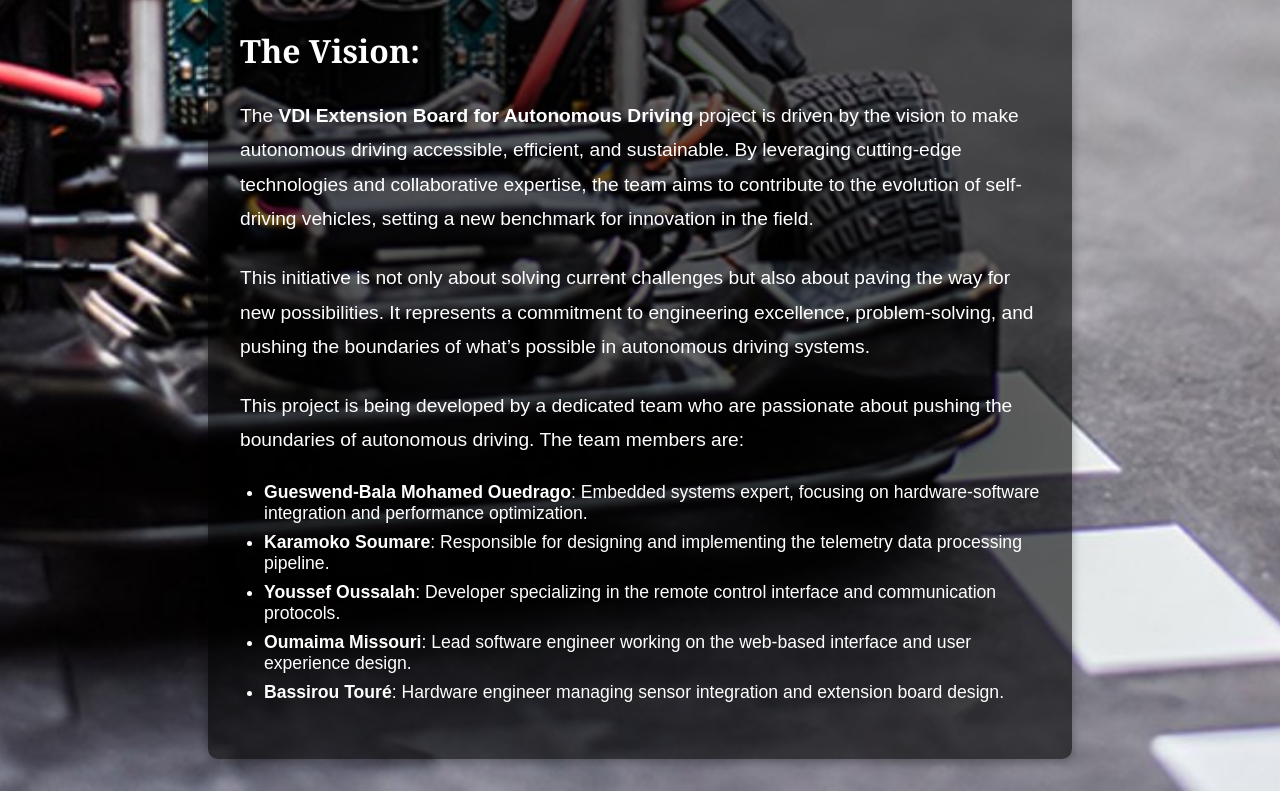
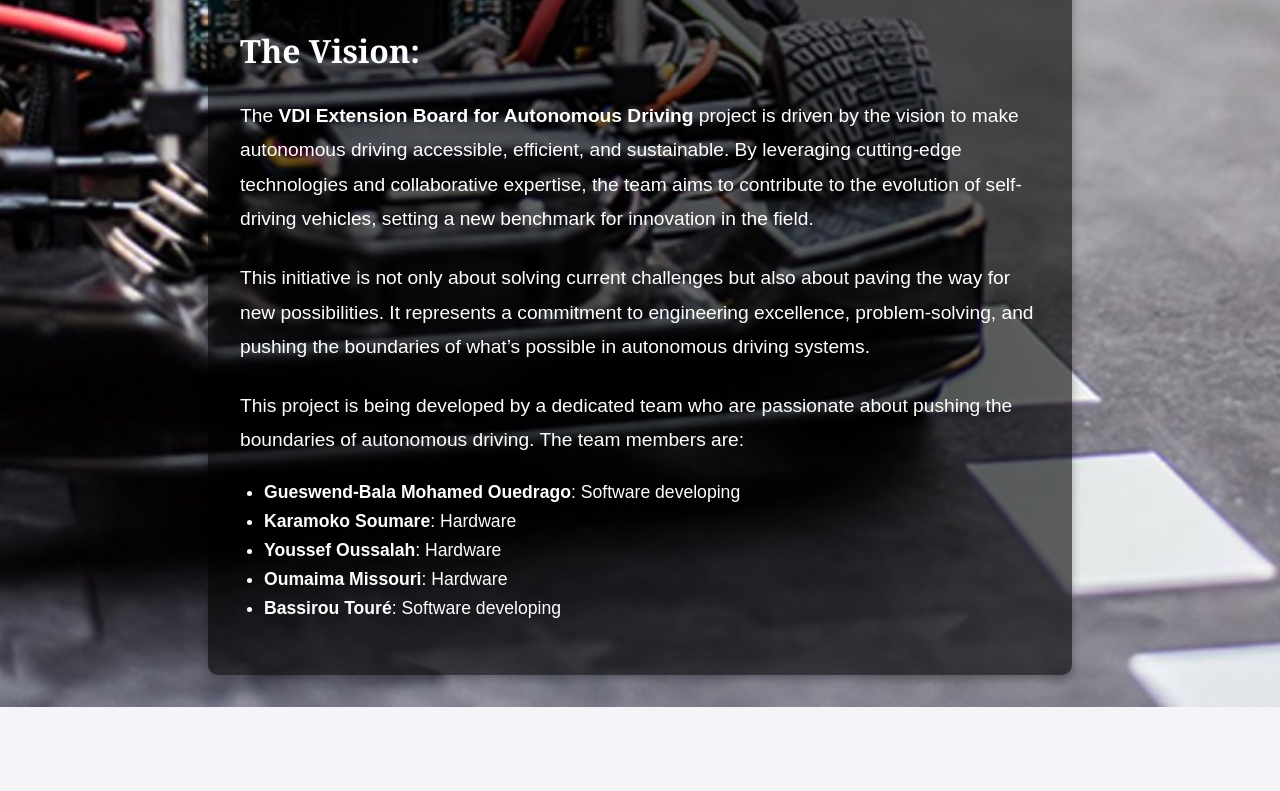
Before and after one commit to omiss100/Capston, a website: page about.html in a window 1280 px wide. Shown: the part 1208-1999 px from the top of the page. After the commit the page ends 1915 px from the top, so only its background shows below. Drawn offline with Linux system fonts and the light colour scheme.

Commit message:
Update about.html

```diff
--- a/about.html
+++ b/about.html
@@ -53,11 +53,11 @@
                         This project is being developed by a dedicated team who are passionate about pushing the boundaries of autonomous driving. The team members are:
                     </p>
                     <ul>
-                        <li><strong>Gueswend-Bala Mohamed Ouedrago</strong>: Embedded systems expert, focusing on hardware-software integration and performance optimization.</li>
-                        <li><strong>Karamoko Soumare</strong>: Responsible for designing and implementing the telemetry data processing pipeline.</li>
-                        <li><strong>Youssef Oussalah</strong>: Developer specializing in the remote control interface and communication protocols.</li>
-                        <li><strong>Oumaima Missouri</strong>: Lead software engineer working on the web-based interface and user experience design.</li>
-                        <li><strong>Bassirou Touré</strong>: Hardware engineer managing sensor integration and extension board design.</li>
+                        <li><strong>Gueswend-Bala Mohamed Ouedrago</strong>: Software developing</li>
+                        <li><strong>Karamoko Soumare</strong>: Hardware  </li>
+                        <li><strong>Youssef Oussalah</strong>: Hardware</li>
+                        <li><strong>Oumaima Missouri</strong>: Hardware</li>
+                        <li><strong>Bassirou Touré</strong>: Software developing</li>
                     </ul>
                     <p>
             </div>
```
